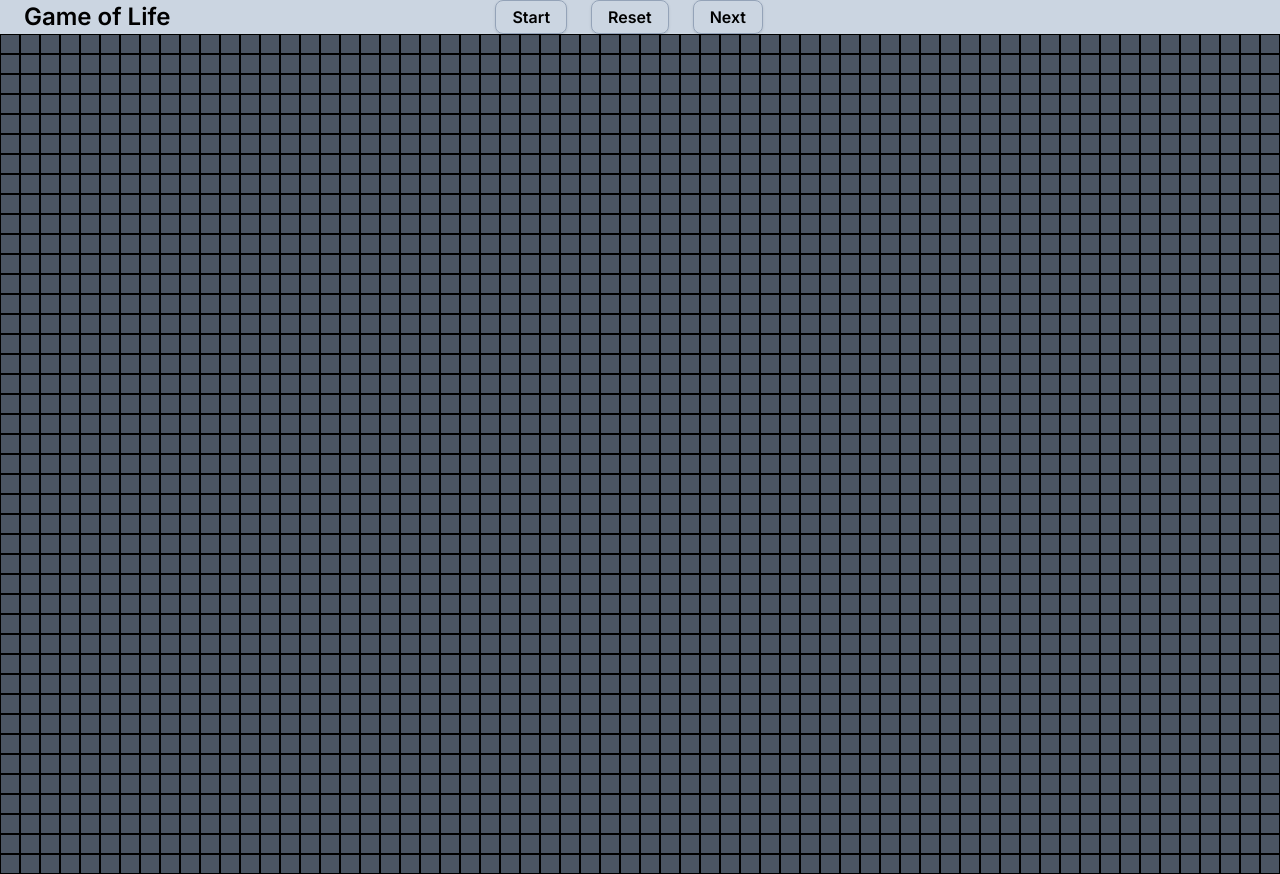
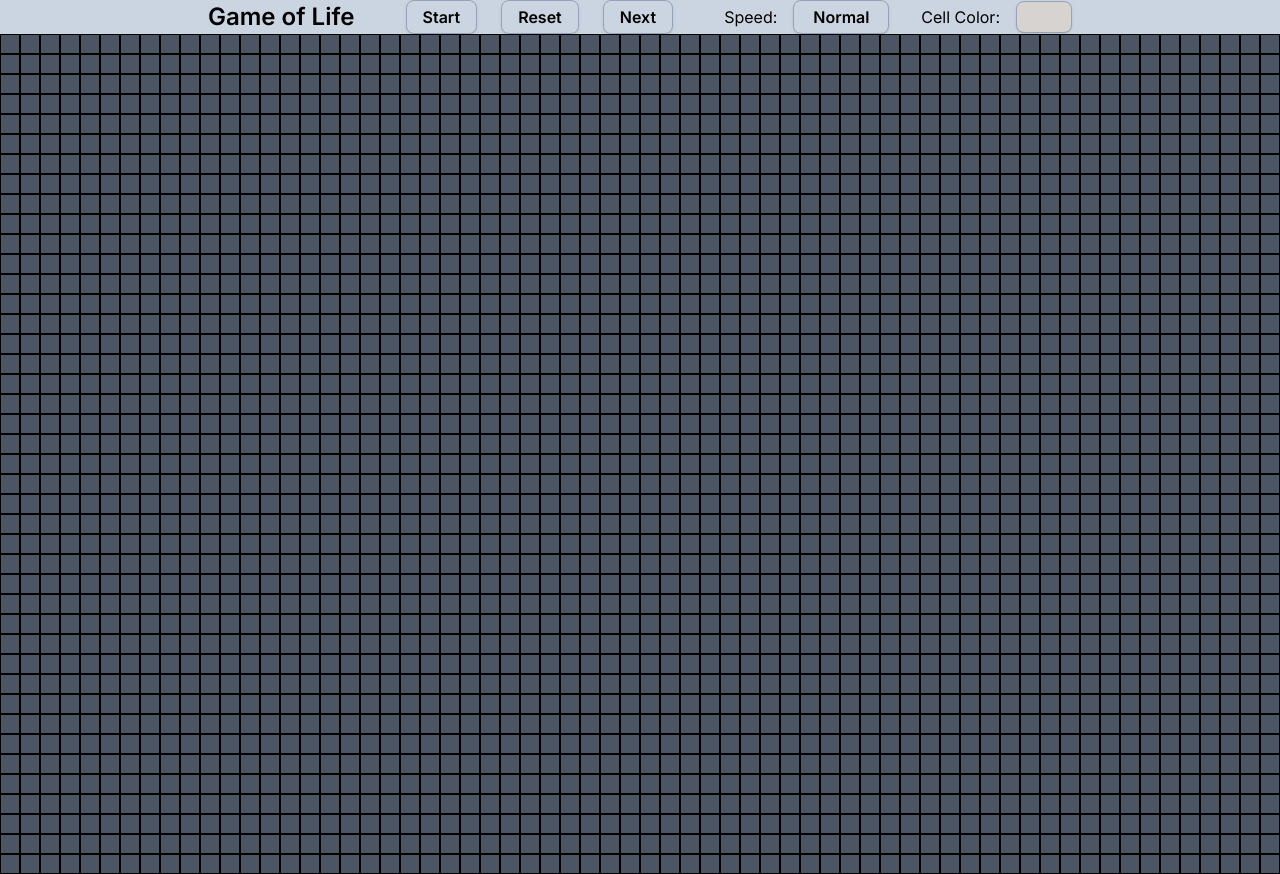
Before and after one commit to ferutizi/game-of-life, a Next.js app: page / in a window 1280 px wide. Shown: the top 874 px of the page. Built offline with nearby package versions, Linux system fonts and the light colour scheme.

Commit message:
added speed configuration, and collors pallete

```diff
--- a/src/app/hooks/useGrid.ts
+++ b/src/app/hooks/useGrid.ts
@@ -9,11 +9,14 @@ type Cell = {
 type Row = Cell[]
 type Grid = Cell[][]
 
+export type Speed = 100 | 250 | 500
+
 export default function useGrid() {
   const gridRows = 42
   const gridCols = 90
   const [grid, setGrid] = useState<Grid>([[]])
   const [isPlaying, setIsPlaying] = useState<boolean>(false)
+  const [speed, setSpeed] = useState(250)
 
   const generateRow = (cols: number, row: number) => {
     const currentRow: Row = []
@@ -63,7 +66,7 @@ export default function useGrid() {
     if(alive) {
       return alivedNeighbor >= 2 && alivedNeighbor <= 3
     } else {
-      return alivedNeighbor === 3
+      return alivedNeighbor >= 3
     }
   }
 
@@ -82,13 +85,13 @@ export default function useGrid() {
   useEffect(() => {
     let time: NodeJS.Timeout;
     if (isPlaying) {
-      time = setInterval(updateGrid, 50);
+      time = setInterval(updateGrid, speed);
     }
 
     return () => {
       clearInterval(time);
     };
-  }, [isPlaying, grid, gridCols]);
+  }, [isPlaying, grid, gridCols, speed]);
 
   const resetGame = () => {
     setGrid((prevGrid) => {
@@ -109,5 +112,13 @@ export default function useGrid() {
     updateGrid()
   }
 
-  return[grid, isPlaying, pauseGame, resetGame, nextStep, handleLife] as const
+  const changeSpeed = () => {
+    setSpeed(prevS => {
+      if(prevS === 250) return(500)
+      if(prevS === 100) return(250)
+      if(prevS === 500) return(100)
+      return prevS
+    })
+  };
+  return[grid, isPlaying, pauseGame, resetGame, nextStep, handleLife, changeSpeed, speed] as const
 }
--- a/src/app/page.tsx
+++ b/src/app/page.tsx
@@ -1,22 +1,81 @@
 'use client'
 
-import { useState, useEffect } from "react";
+import { useState } from "react";
 import useGrid from "./hooks/useGrid";
 
+export type Colors = 'bg-stone-300' | 'bg-gray-800' | 'bg-stone-600' | 'bg-red-600' | 'bg-orange-600' |
+'bg-amber-600' | 'bg-lime-600' | 'bg-lime-950' | 'bg-emerald-600' | 'bg-emerald-950' |
+'bg-cyan-600' | 'bg-cyan-950' | 'bg-blue-600' | 'bg-blue-950' | 'bg-indigo-700' |
+'bg-violet-600' | 'bg-purple-950' | 'bg-fuchsia-600' |'bg-pink-600' | 'bg-pink-950'
+
 export default function Home() {
+  const [cellColor, setCellColor] = useState(['bg-stone-300', 'hover:bg-stone-300'])
+  const [showColors, setShowColors] = useState(false)
+  const [grid, isPlaying, pauseGame, resetGame, nextStep, handleLife, changeSpeed, speed] = useGrid()
 
-  const [grid, isPlaying, pauseGame, resetGame, nextStep, handleLife] = useGrid()
+  const speedText: Record<number, string> = {
+    500: 'Slow',
+    250: 'Normal',
+    100: 'Fast',
+  }
+
+  const colors = [
+    ['bg-stone-300', 'hover:bg-stone-300'],
+    ['bg-gray-800', 'hover:bg-gray-800'],
+    ['bg-stone-600', 'hover:bg-stone-600'],
+    ['bg-red-600', 'hover:bg-red-600'],
+    ['bg-orange-600', 'hover:bg-orange-600'],
+    ['bg-amber-600', 'hover:bg-amber-600'],
+    ['bg-lime-600', 'hover:bg-lime-600'],
+    ['bg-lime-950', 'hover:bg-lime-950'],
+    ['bg-emerald-600', 'hover:bg-emerald-600'],
+    ['bg-emerald-950', 'hover:bg-emerald-950'],
+    ['bg-cyan-600', 'hover:bg-cyan-600'],
+    ['bg-cyan-950', 'hover:bg-cyan-950'],
+    ['bg-blue-600', 'hover:bg-blue-600'],
+    ['bg-blue-950', 'hover:bg-blue-950'],
+    ['bg-indigo-700', 'hover:bg-indigo-700'],
+    ['bg-violet-600', 'hover:bg-violet-600'],
+    ['bg-purple-950', 'hover:bg-purple-950'],
+    ['bg-fuchsia-600', 'hover:bg-fuchsia-600'],
+    ['bg-pink-600', 'hover:bg-pink-600'],
+    ['bg-pink-950', 'hover:bg-pink-950']
+  ]
 
   const btnStyle = 'border border-slate-400 rounded-lg px-4 py-1 shadow hover:bg-slate-400 active:shadow-none font-semibold'
 
   return (
     <main className="flex h-screen flex-col items-center w-full bg-stone-900">
-      <header className="flex items-center bg-slate-300 text-black h-16 w-screen">
-        <h1 className="ml-6 text-2xl font-semibold">Game of Life</h1>
-        <div className="flex gap-6 mx-auto -translate-x-24">
+      <header className="flex items-center bg-slate-300 text-black h-16 w-screen justify-between px-52">
+        <h1 className="text-2xl font-semibold">Game of Life</h1>
+        <div className="flex gap-6">
           <button className={btnStyle} onClick={() => pauseGame()}>{isPlaying ? 'Stop' : 'Start'}</button>
           <button className={btnStyle} onClick={() => resetGame()}>Reset</button>
           <button className={btnStyle} onClick={() => nextStep()}>Next</button>
+        </div>
+        <div className="flex gap-8">
+          <div className="flex gap-4 items-center">
+            <p>Speed:</p>
+            <button className={`${btnStyle} min-w-24`} onClick={() => changeSpeed()}>{speedText[speed]}</button>
+          </div>
+          <div className="flex gap-4 items-center">
+            <p>Cell Color:</p>
+            <button
+              className={`${btnStyle} ${cellColor[0]} h-8 w-14`}
+              onClick={() => setShowColors(!showColors)}
+            ></button>
+            { showColors &&
+              <div className="grid grid-cols-5 gap-2 absolute top-20 bg-slate-300 p-4 rounded-md shadow-xl">
+                {colors.map((e, i) =>
+                  <div
+                    key={i}
+                    className={`h-8 w-12 rounded-md cursor-pointer border border-stone-900 hover:scale-125 hover:shadow-lg ${e[0]}`}
+                    onClick={() => {setCellColor(e), setShowColors(false), console.log(cellColor)}}
+                  ></div>
+                )}
+              </div>
+            }
+          </div>
         </div>
       </header>
       { grid.length > 1
@@ -29,7 +88,7 @@ export default function Home() {
                   key={`${x.row}-${x.col}`}
                   {...{ "data-isalive": x.isAlive}}
                   onClick={() => handleLife(x.row, x.col, x.isAlive)}
-                  className={`w-5 h-5 hover:bg-stone-300 border border-black cursor-pointer ${x.isAlive ? 'bg-stone-300' : 'bg-gray-600'}`}
+                  className={`w-5 h-5 border ${cellColor[1]} border-black cursor-pointer ${x.isAlive ? cellColor[0] : 'bg-gray-600'}`}
                   >
                   </div>
                 )
```
